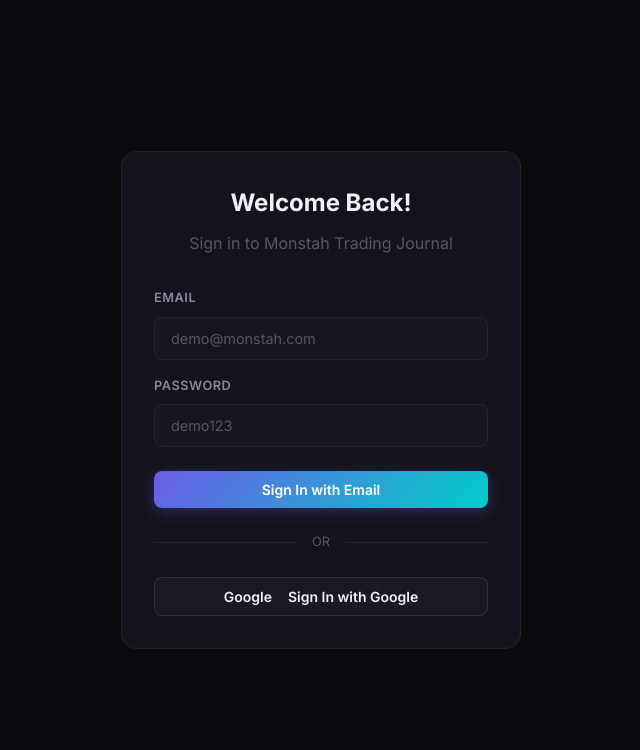
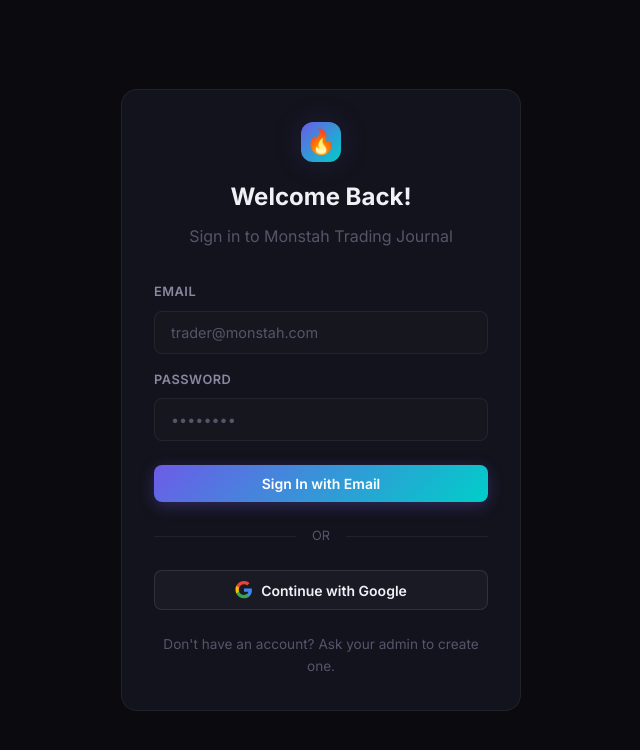
Before and after one commit to monstah123/Monstah-Trading-Jourrnal, a Next.js app: page /login in a window 1280 px wide. Shown: the top 750 px of the page, without its empty margins (319-959 px from the left). Built offline with nearby package versions, Linux system fonts and the light colour scheme; no server answers.

Commit message:
feat: migrate from NextAuth to robust Firebase Auth Client Wrapper

```diff
--- a/auth.ts
+++ /dev/null
@@ -1,25 +0,0 @@
-import NextAuth from "next-auth"
-import Google from "next-auth/providers/google"
-import Credentials from "next-auth/providers/credentials"
-
-export const { handlers, signIn, signOut, auth } = NextAuth({
-    providers: [
-        Google,
-        Credentials({
-            credentials: {
-                email: { label: "Email", type: "email" },
-                password: { label: "Password", type: "password" },
-            },
-            async authorize({ email, password }) {
-                // In a real app, you would verify against a database
-                if (email === "demo@monstah.com" && password === "demo123") {
-                    return { id: "1", name: "Demo User", email: "demo@monstah.com" }
-                }
-                return null
-            },
-        }),
-    ],
-    pages: {
-        signIn: "/login",
-    },
-})
--- a/package.json
+++ b/package.json
@@ -14,15 +14,12 @@
     "@types/react": "^19.0.10",
     "@types/react-dom": "^19.0.4",
     "bcryptjs": "^3.0.3",
+    "firebase": "^12.10.0",
     "next": "^15.2.2",
-    "next-auth": "^5.0.0-beta.30",
     "openai": "^4.85.4",
     "react": "^19.0.0",
     "react-dom": "^19.0.0",
     "recharts": "^2.15.1",
     "typescript": "^5.8.2"
-  },
-  "devDependencies": {
-    "@types/next-auth": "^3.13.0"
   }
 }
--- a/src/app/api/auth/[...nextauth]/route.ts
+++ /dev/null
@@ -1,3 +0,0 @@
-import { handlers } from "@/../auth"
-
-export const { GET, POST } = handlers;
--- a/src/app/layout.tsx
+++ b/src/app/layout.tsx
@@ -1,6 +1,6 @@
 import type { Metadata } from "next";
 import "./globals.css";
-import Providers from "./providers";
+import { AuthProvider } from "@/components/AuthProvider";
 
 export const metadata: Metadata = {
     title: "MONSTAH!!! Trading Journal | Track, Analyze, Dominate",
@@ -16,9 +16,9 @@
     return (
         <html lang="en">
             <body>
-                <Providers>
+                <AuthProvider>
                     {children}
-                </Providers>
+                </AuthProvider>
             </body>
         </html>
     );
--- a/src/app/login/page.tsx
+++ b/src/app/login/page.tsx
@@ -1,28 +1,87 @@
-import { signIn } from "@/../auth"
+'use client';
+
+import { useState } from 'react';
+import { useRouter } from 'next/navigation';
+import { signInWithEmailAndPassword, signInWithPopup, GoogleAuthProvider } from 'firebase/auth';
+import { auth } from '@/lib/firebase';
 
 export default function LoginPage() {
+    const [email, setEmail] = useState('');
+    const [password, setPassword] = useState('');
+    const [error, setError] = useState('');
+    const [isLoading, setIsLoading] = useState(false);
+    const router = useRouter();
+
+    const handleEmailSignIn = async (e: React.FormEvent) => {
+        e.preventDefault();
+        setIsLoading(true);
+        setError('');
+
+        try {
+            await signInWithEmailAndPassword(auth, email, password);
+            router.push('/dashboard');
+        } catch (err: any) {
+            setError(err.message || 'Failed to sign in');
+        } finally {
+            setIsLoading(false);
+        }
+    };
+
+    const handleGoogleSignIn = async () => {
+        setIsLoading(true);
+        setError('');
+
+        try {
+            const provider = new GoogleAuthProvider();
+            await signInWithPopup(auth, provider);
+            router.push('/dashboard');
+        } catch (err: any) {
+            setError(err.message || 'Failed to sign in with Google');
+        } finally {
+            setIsLoading(false);
+        }
+    };
+
     return (
         <div style={{ display: 'flex', flexDirection: 'column', alignItems: 'center', justifyContent: 'center', height: '100vh', background: 'var(--bg-primary)' }}>
             <div className="card" style={{ width: '400px', padding: '32px' }}>
                 <div style={{ textAlign: 'center', marginBottom: '32px' }}>
+                    <div className="sidebar-logo-icon" style={{ margin: '0 auto 16px', fontSize: '24px' }}>🔥</div>
                     <h2 style={{ fontSize: '1.5rem', fontWeight: 'bold' }}>Welcome Back!</h2>
                     <p className="text-muted" style={{ marginTop: '8px' }}>Sign in to Monstah Trading Journal</p>
                 </div>
 
-                <form action={async (formData) => {
-                    "use server"
-                    await signIn("credentials", formData)
-                }} style={{ display: 'flex', flexDirection: 'column', gap: '16px', marginBottom: '24px' }}>
+                {error && (
+                    <div style={{ background: 'var(--loss-bg)', color: 'var(--loss)', padding: '12px', borderRadius: 'var(--radius-sm)', marginBottom: '16px', fontSize: '0.85rem' }}>
+                        {error}
+                    </div>
+                )}
+
+                <form onSubmit={handleEmailSignIn} style={{ display: 'flex', flexDirection: 'column', gap: '16px', marginBottom: '24px' }}>
                     <div className="form-group" style={{ marginBottom: 0 }}>
                         <label className="form-label">Email</label>
-                        <input className="form-input" name="email" type="email" placeholder="demo@monstah.com" required />
+                        <input
+                            className="form-input"
+                            type="email"
+                            value={email}
+                            onChange={(e) => setEmail(e.target.value)}
+                            placeholder="trader@monstah.com"
+                            required
+                        />
                     </div>
                     <div className="form-group" style={{ marginBottom: 0 }}>
                         <label className="form-label">Password</label>
-                        <input className="form-input" name="password" type="password" placeholder="demo123" required />
+                        <input
+                            className="form-input"
+                            type="password"
+                            value={password}
+                            onChange={(e) => setPassword(e.target.value)}
+                            placeholder="••••••••"
+                            required
+                        />
                     </div>
-                    <button type="submit" className="btn btn-primary" style={{ marginTop: '8px' }}>
-                        Sign In with Email
+                    <button type="submit" className="btn btn-primary" style={{ marginTop: '8px' }} disabled={isLoading}>
+                        {isLoading ? 'Signing In...' : 'Sign In with Email'}
                     </button>
                 </form>
 
@@ -32,14 +91,25 @@
                     <div style={{ flex: 1, height: '1px', background: 'var(--border-primary)' }} />
                 </div>
 
-                <form action={async () => {
-                    "use server"
-                    await signIn("google")
-                }}>
-                    <button type="submit" className="btn btn-secondary" style={{ width: '100%' }}>
-                        <span style={{ marginRight: '8px' }}>Google</span> Sign In with Google
-                    </button>
-                </form>
+                <button
+                    onClick={handleGoogleSignIn}
+                    className="btn btn-secondary"
+                    style={{ width: '100%', display: 'flex', alignItems: 'center', justifyContent: 'center', gap: '8px' }}
+                    disabled={isLoading}
+                >
+                    {/* Google SVG Logo */}
+                    <svg width="18" height="18" viewBox="0 0 24 24" fill="none" xmlns="http://www.w3.org/2000/svg">
+                        <path d="M22.56 12.25C22.56 11.47 22.49 10.74 22.37 10.03H12V14.23H17.92C17.65 15.58 16.9 16.7 15.75 17.47V20.19H19.34C21.43 18.25 22.56 15.48 22.56 12.25Z" fill="#4285F4" />
+                        <path d="M12 23C14.97 23 17.46 22.02 19.34 20.19L15.75 17.47C14.74 18.15 13.48 18.57 12 18.57C8.98 18.57 6.42 16.53 5.48 13.84H1.81V16.69C3.68 20.42 7.54 23 12 23Z" fill="#34A853" />
+                        <path d="M5.48 13.84C5.23 13.1 5.09 12.3 5.09 11.49C5.09 10.68 5.23 9.88 5.48 9.14V6.29H1.81C1.04 7.82 0.61 9.59 0.61 11.49C0.61 13.39 1.04 15.16 1.81 16.69L5.48 13.84Z" fill="#FBBC05" />
+                        <path d="M12 4.41C13.62 4.41 15.06 4.97 16.2 6.06L19.46 2.8C17.46 0.94 14.97 0 12 0C7.54 0 3.68 2.58 1.81 6.29L5.48 9.14C6.42 6.45 8.98 4.41 12 4.41Z" fill="#EA4335" />
+                    </svg>
+                    Continue with Google
+                </button>
+
+                <div style={{ marginTop: '24px', textAlign: 'center', fontSize: '0.85rem', color: 'var(--text-muted)' }}>
+                    Don't have an account? Ask your admin to create one.
+                </div>
             </div>
         </div>
     )
--- a/src/app/providers.tsx
+++ /dev/null
@@ -1,9 +0,0 @@
-import { SessionProvider } from "next-auth/react"
-
-export default function Providers({ children }: { children: React.ReactNode }) {
-    return (
-        <SessionProvider>
-            {children}
-        </SessionProvider>
-    )
-}
--- /dev/null
+++ b/src/components/AuthProvider.tsx
@@ -0,0 +1,45 @@
+'use client';
+
+import { createContext, useContext, useEffect, useState, ReactNode } from 'react';
+import { User, onAuthStateChanged } from 'firebase/auth';
+import { auth } from '@/lib/firebase';
+import { useRouter, usePathname } from 'next/navigation';
+
+interface AuthContextType {
+    user: User | null;
+    loading: boolean;
+}
+
+const AuthContext = createContext<AuthContextType>({ user: null, loading: true });
+
+export function AuthProvider({ children }: { children: ReactNode }) {
+    const [user, setUser] = useState<User | null>(null);
+    const [loading, setLoading] = useState(true);
+    const router = useRouter();
+    const pathname = usePathname();
+
+    useEffect(() => {
+        const unsubscribe = onAuthStateChanged(auth, (firebaseUser) => {
+            setUser(firebaseUser);
+            setLoading(false);
+
+            const isAuthPage = pathname.startsWith('/login');
+
+            if (firebaseUser && isAuthPage) {
+                router.push('/dashboard');
+            } else if (!firebaseUser && !isAuthPage && !pathname.startsWith('/api')) {
+                router.push('/login');
+            }
+        });
+
+        return () => unsubscribe();
+    }, [pathname, router]);
+
+    return (
+        <AuthContext.Provider value={{ user, loading }}>
+            {!loading && children}
+        </AuthContext.Provider>
+    );
+}
+
+export const useAuth = () => useContext(AuthContext);
--- /dev/null
+++ b/src/lib/firebase.ts
@@ -0,0 +1,20 @@
+// Import the functions you need from the SDKs you need
+import { initializeApp, getApps, getApp } from "firebase/app";
+import { getAuth } from "firebase/auth";
+import { getFirestore } from "firebase/firestore";
+
+// Your web app's Firebase configuration
+const firebaseConfig = {
+    apiKey: process.env.NEXT_PUBLIC_FIREBASE_API_KEY,
+    authDomain: process.env.NEXT_PUBLIC_FIREBASE_AUTH_DOMAIN,
+    projectId: process.env.NEXT_PUBLIC_FIREBASE_PROJECT_ID,
+    storageBucket: process.env.NEXT_PUBLIC_FIREBASE_STORAGE_BUCKET,
+    messagingSenderId: process.env.NEXT_PUBLIC_FIREBASE_MESSAGING_SENDER_ID,
+    appId: process.env.NEXT_PUBLIC_FIREBASE_APP_ID
+};
+
+// Initialize Firebase (checking if it already exists to prevent Next.js hot-reload crashes)
+const app = getApps().length > 0 ? getApp() : initializeApp(firebaseConfig);
+
+export const auth = getAuth(app);
+export const db = getFirestore(app);
```
Also changed, not shown: src/components/Sidebar.tsx (+31 -5 lines), src/middleware.ts (deleted, +0 -28 lines), 1 other file (tests, documents, lock files or other folders).
